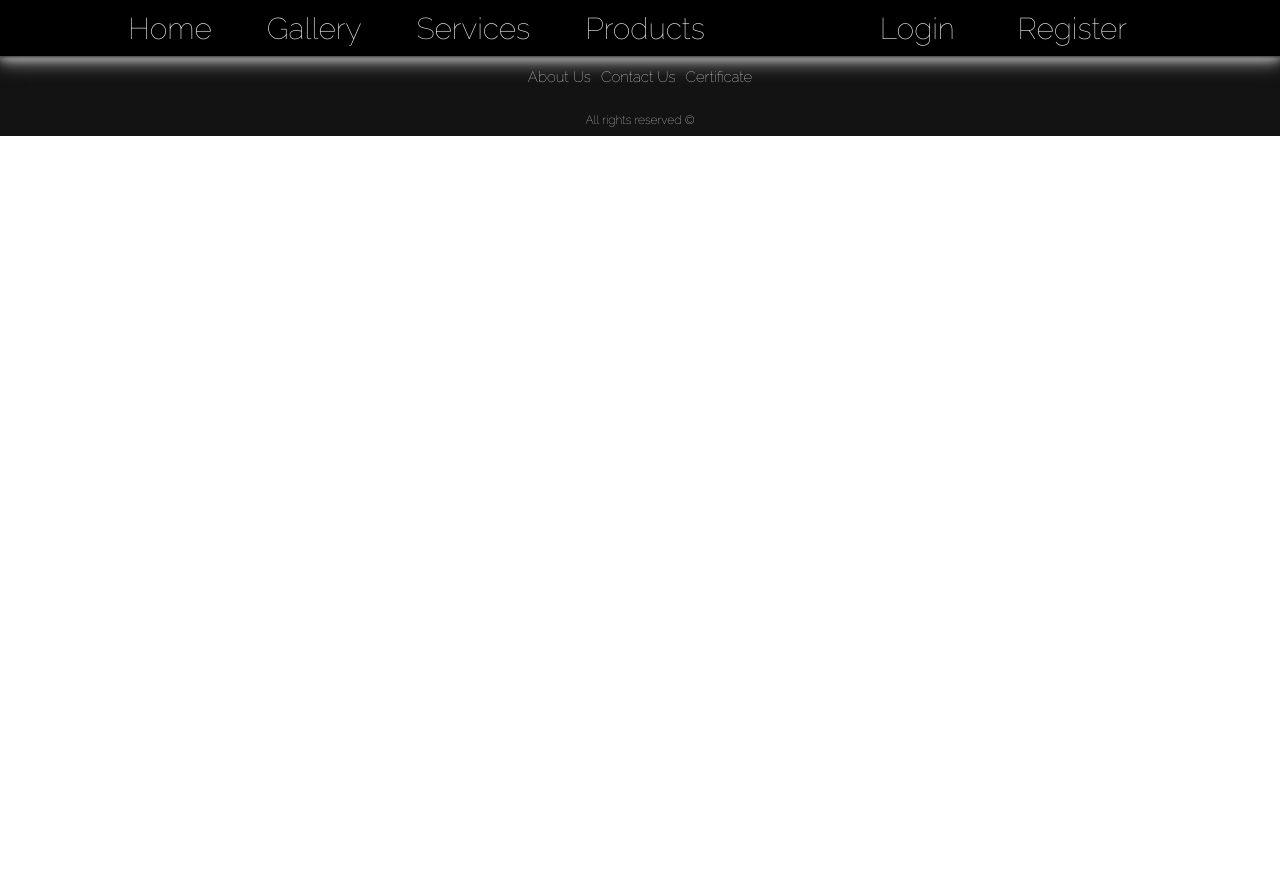
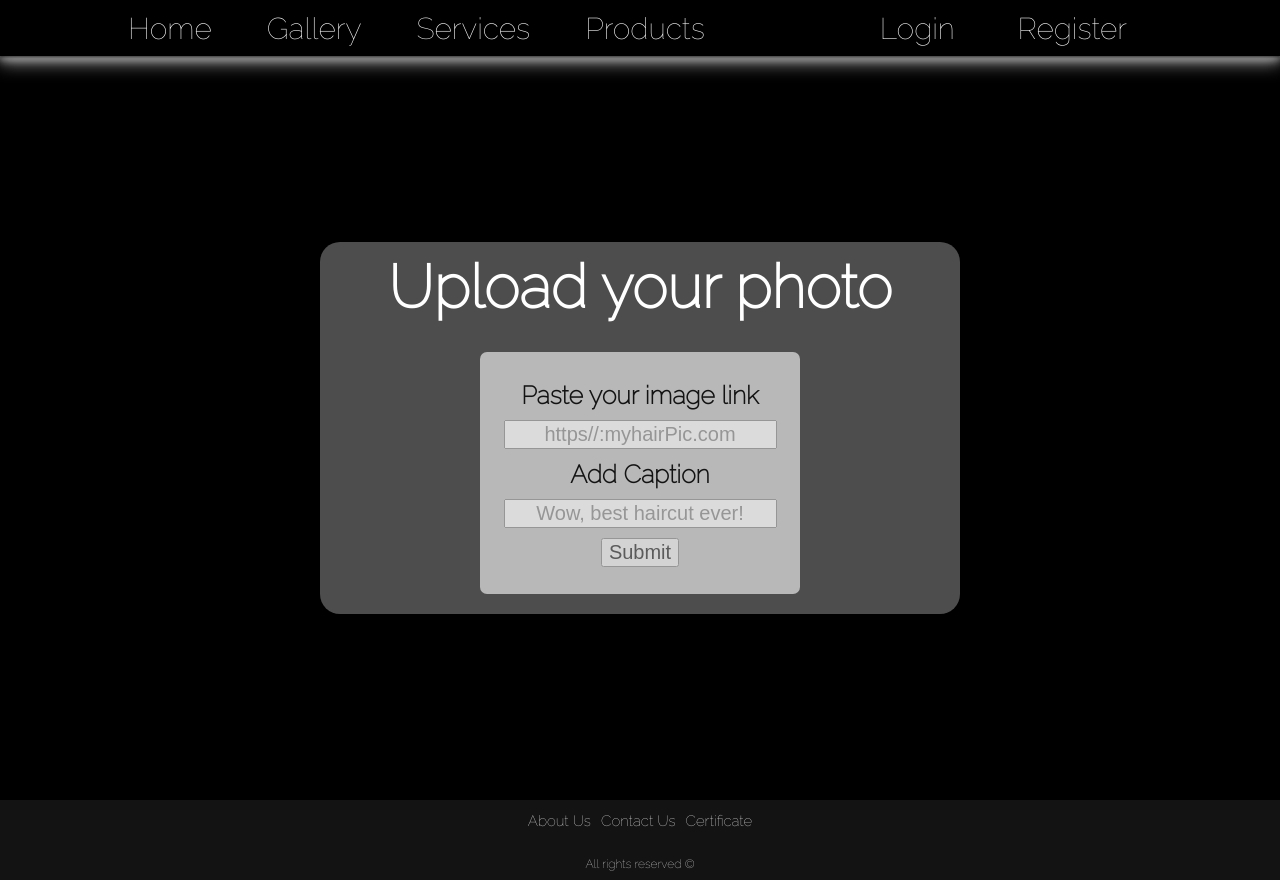
Before and after one commit to superGemHere/Barber-Shop-React, a React (Vite) app in the folder client/: page /add-photo in a window 1280 px wide. Before the commit the page ends 800 px from the top, so only its background shows below. Built offline with nearby package versions, Linux system fonts and the light colour scheme; a web font is replaced by a local one.

Commit message:
Update AddPhoto.jsx

```diff
--- a/client/src/components/AddPhoto/AddPhoto.jsx
+++ b/client/src/components/AddPhoto/AddPhoto.jsx
@@ -1,10 +1,47 @@
 import './addPhoto.css'
 
-export default function AddPhoto(){
+import { useNavigate } from 'react-router-dom'
+
+import useForm from '../../hooks/useForm';
+
+import * as postService from '../../services/postService'
+
+const PhotoFormKeys = {
+    ImageUrl: 'imageUrl',
+    AddCaption: 'addCaption'
+}
 
 
+
+    // console.log(userSession.firstName)
+
+export default function AddPhoto(){
+    const navigate = useNavigate();
+
+    const addPhotoHandler = async(values) => {
+        let userSession = JSON.parse(localStorage.getItem('auth'));
+        const result = await postService.addPhoto(values.imageUrl, values.addCaption, userSession.username);
+        navigate('/gallery')
+      }
+
+    const {values, onChange, onSubmit} = useForm(addPhotoHandler, {
+        imageUrl: '',
+        addCaption: '',
+      });
+
     return(
-        <>
-        </>
+        <main className='addPhoto'>
+            <div className='parrentAddContainer'>
+                <h1>Upload your photo</h1>
+                <form className='addPhotoForm'  method='POST' onSubmit={onSubmit}>
+                    <label htmlFor={PhotoFormKeys.ImageUrl}>Paste your image link</label>
+                    <input type="text" name={PhotoFormKeys.ImageUrl} placeholder='https//:myhairPic.com' onChange={onChange} value={values[PhotoFormKeys.ImageUrl]}/>
+                    <label htmlFor={PhotoFormKeys.AddCaption}>Add Caption</label>
+                    <input type="text" name={PhotoFormKeys.AddCaption} placeholder='Wow, best haircut ever!' onChange={onChange} value={values[PhotoFormKeys.AddCaption]}/>
+
+                    <input type="submit" className='addPhoto-SubmitBtn'/>
+                </form>
+            </div>
+        </main>
     );
 }
```
